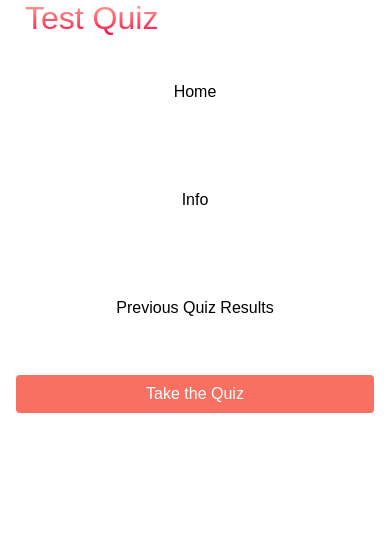
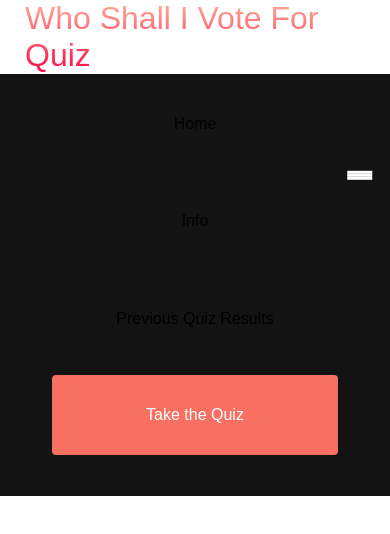
Before and after one commit to IeuanPayne/voting-app, a plain HTML site: page index.html in a window 390 px wide. Drawn offline with Linux system fonts and the light colour scheme.

Commit message:
navbar_toggle actions added

```diff
--- a/index.html
+++ b/index.html
@@ -4,13 +4,13 @@
     <meta charset="UTF-8">
     <meta http-equiv="X-UA-Compatible" content="IE=edge">
     <meta name="viewport" content="width=device-width, initial-scale=1.0">
-    <title>NEXT Website</title>
+    <title>Who Shall I Vote For?</title>
     <link rel="stylesheet" href="styles.css">
 </head>
 <body>
     <nav class="navba">
         <div class="nabar__container">
-            <a href="/" id="navbar__logo">Test Quiz</a>
+            <a href="/" id="navbar__logo">Who Shall I Vote For Quiz</a>
             <div class="navbar__toggle" id="mobile-menu">
                 <span class="bar"></span>
                 <span class="bar"></span>
--- a/styles.css
+++ b/styles.css
@@ -125,6 +125,7 @@
         transition: all 0.5s ease;
         height: 50vh;
         z-index: -1;
+        background: #131313;
     }
 
     .navbar__menu.active {
@@ -173,5 +174,26 @@
     .button {
         display: flex;
         justify-content: center;
+        align-items: center;
+        width: 80%;
+        height: 80px;
+        margin: 0;
+    }
+
+    .navbar__toggle .bar {
+        display: block;
+        cursor: pointer;
+    }
+
+    #mobile-menu.is-active .br:nth-child(2) {
+        opacity: 0;
+    }
+
+    #mobile-menu.is-active .br:nth-child(1) {
+        transform: translateY(8px) rotate(45deg);
+    }
+
+    #mobile-menu.is-active .br:nth-child(3) {
+        transform: translateY(-8px) rotate(-45deg);
     }
 }
```
